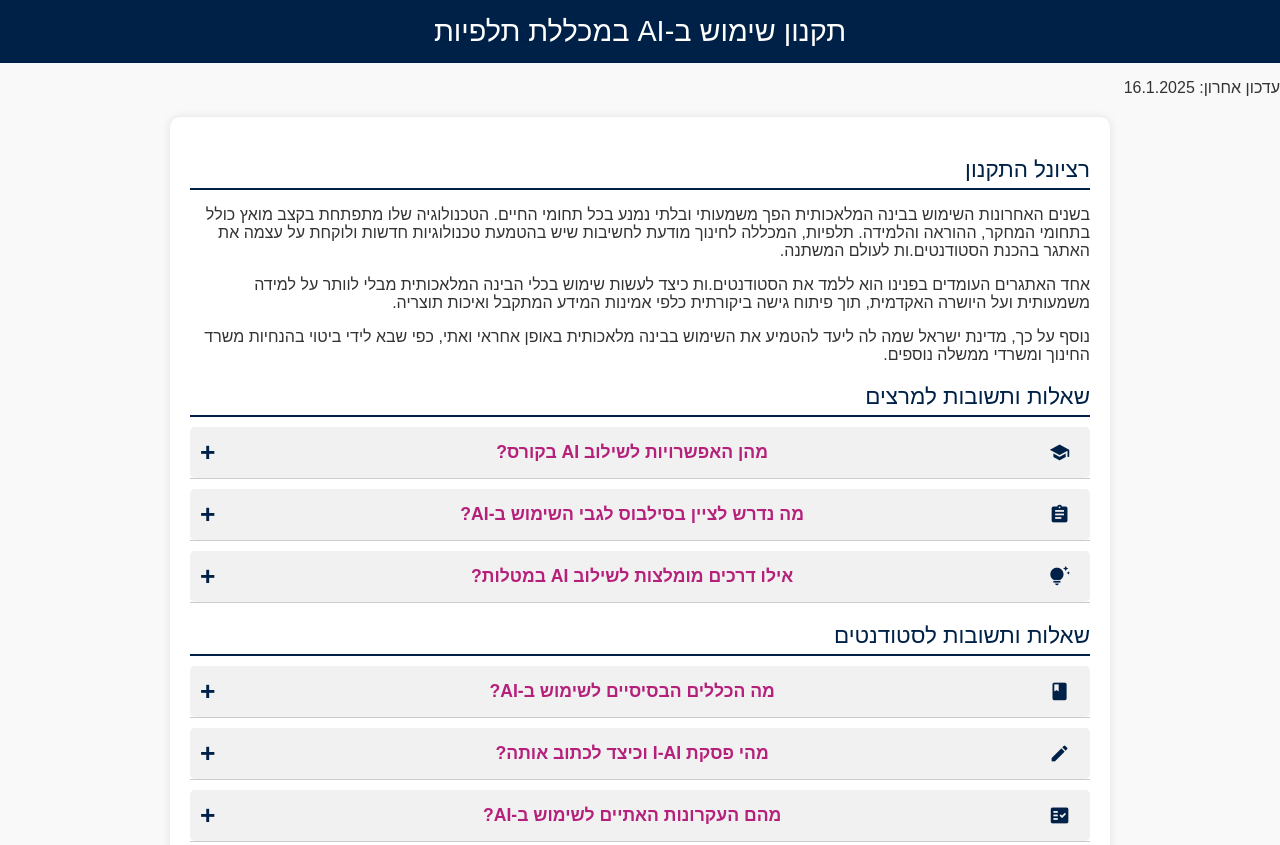
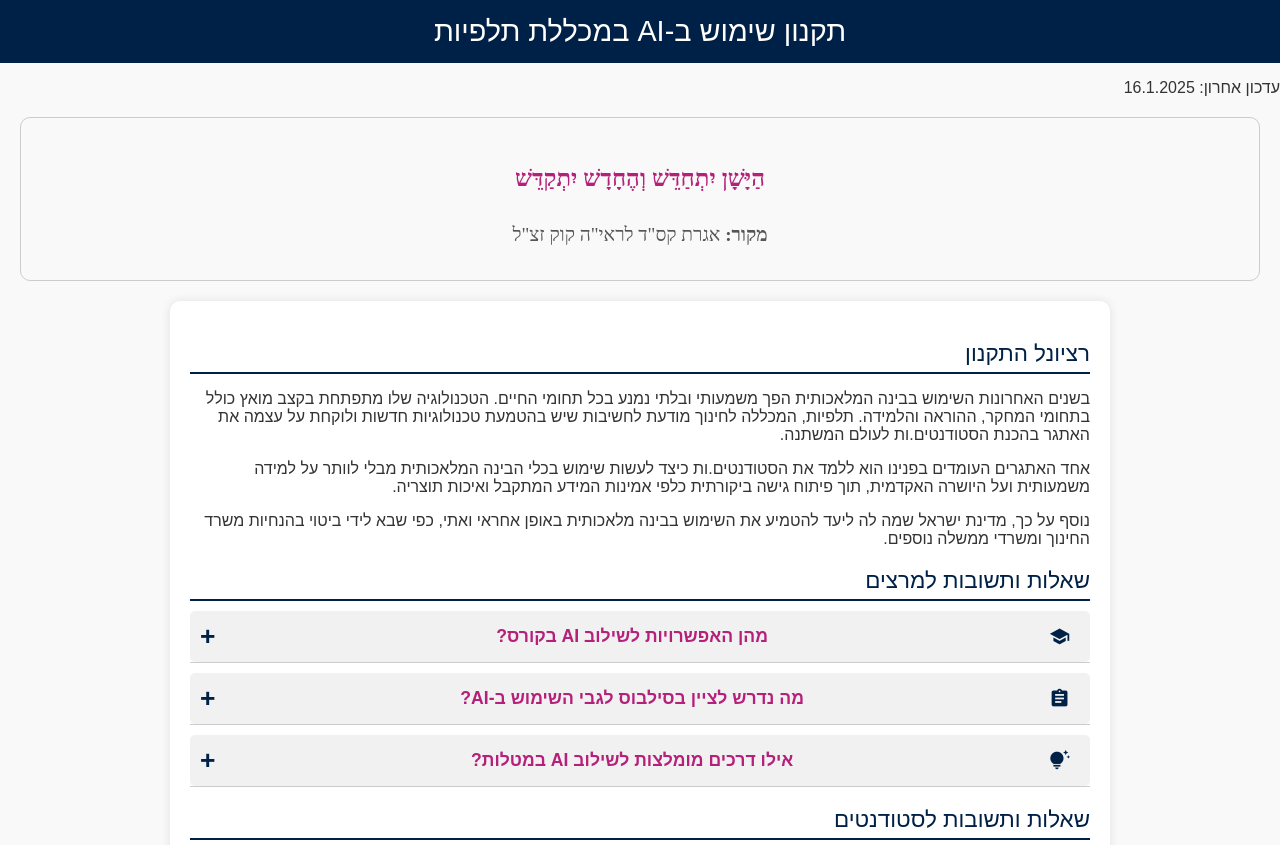
Before and after one commit to nitzano707/talpiot_ai, a plain HTML site: page index.html in a window 1280 px wide. Shown: the top 845 px of the page. Drawn offline with Linux system fonts and the light colour scheme.

Commit message:
Update index.html

```diff
--- a/index.html
+++ b/index.html
@@ -107,6 +107,18 @@
     <p>
         עדכון אחרון: 16.1.2025
     </p>
+
+<div style="text-align: center; margin: 20px; padding: 15px; background-color: #f9f9f9; border: 1px solid #ccc; border-radius: 10px;">
+    <p style="font-family: 'David Libre', serif; font-size: 1.5em; color: #002147; line-height: 1.8;">
+
+        <span style="font-weight: bold; color: #B5207A;">הַיָּשָׁן יִתְחַדֵּשׁ וְהֶחָדָשׁ יִתְקַדֵּשׁ</span>
+    </p>
+    <p style="font-family: 'David Libre', serif; font-size: 1.2em; color: #555; margin-top: 10px;">
+        <strong>מקור:</strong> אגרת קס"ד לראי"ה קוק זצ"ל
+    </p>
+</div>
+
+
     <div class="container">
         <!-- רציונל -->
         <div class="section-title">רציונל התקנון</div>
```
